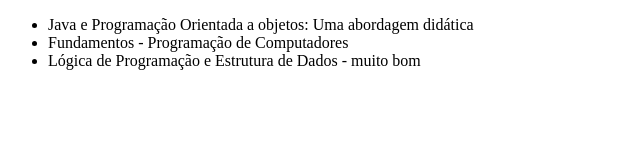
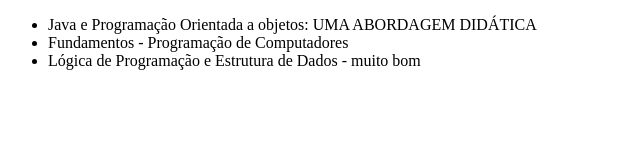
Before and after one commit to RosangelaAraujo/teste, a plain HTML site: page index.html in a window 1280 px wide. Shown: the whole page, without its empty margins (0-640 px from the left). Drawn offline with Linux system fonts and the light colour scheme.

Commit message:
Alterando uma abordagem didática

```diff
--- a/index.html
+++ b/index.html
@@ -6,7 +6,7 @@
     </head>
     <body>
         <ul>
-            <li>Java e Programação Orientada a objetos: Uma abordagem didática</li>
+            <li>Java e Programação Orientada a objetos: UMA ABORDAGEM DIDÁTICA</li>
             <li>Fundamentos - Programação de Computadores</li>
             <li>Lógica de Programação e Estrutura de Dados - muito bom</li>
         </ul>
```
